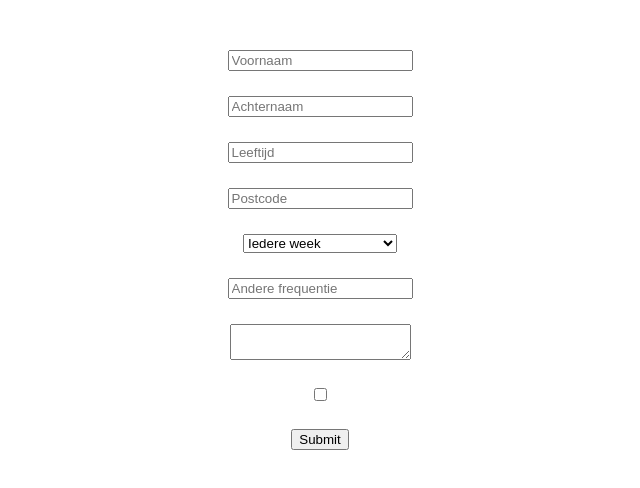
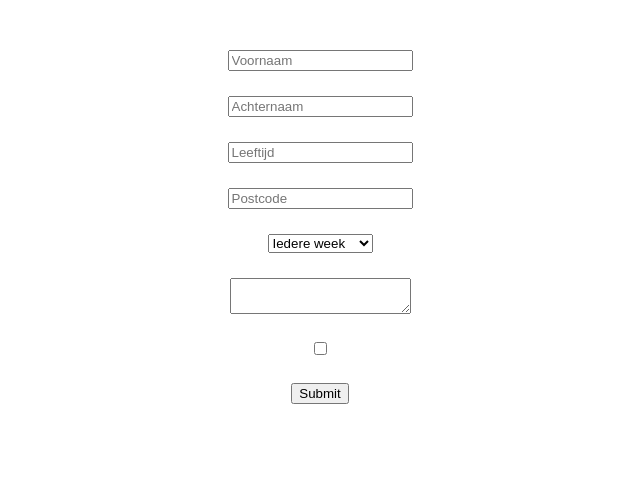
Before and after one commit to sebasvisser/frontend-react-hook-form, a React (Create React App) app: page / in a window 1280 px wide. Shown: the top 488 px of the page, without its empty margins (320-960 px from the left). Built offline with nearby package versions, Linux system fonts and the light colour scheme.

Commit message:
andere bezorgfrequentie alleen zichtbaar na dropdown Anders

```diff
--- a/src/App.js
+++ b/src/App.js
@@ -3,9 +3,14 @@ import { useForm } from 'react-hook-form';
 import './App.css';
 
 export default function App() {
-    const { register, handleSubmit, formState: { errors } } = useForm();
+    const { register, handleSubmit, watch, formState: { errors } } = useForm();
     const onSubmit = data => console.log(data);
+    const chosenFreq = watch('Bezorgfrequentie');
+
+
     console.log(errors);
+
+
 
     return (
         <form onSubmit={handleSubmit(onSubmit)}>
@@ -15,10 +20,14 @@ export default function App() {
             <input type="text" placeholder="Postcode" {...register("Postcode", {required: true, maxLength: 6, pattern: /[0-9]{4}[a-z-A-Z]{2}/i})} />
             <select {...register("Bezorgfrequentie", { required: true })}>
                 <option value="Iedere week">Iedere week</option>
-                <option value=" Om de week"> Om de week</option>
-                <option value=" Iedere maand, Anders"> Iedere maand, Anders</option>
+                <option value="Om de week">Om de week</option>
+                <option value="Iedere maand">Iedere maand</option>
+                <option value="Anders">Anders</option>
+
             </select>
+            { chosenFreq === 'Anders' && (
             <input type="text" placeholder="Andere frequentie" {...register("Andere frequentie", {})} />
+            )}
             <textarea {...register("Opmerkingen", {})} />
             <input type="checkbox" placeholder="Akkoord?" {...register("Akkoord?", {required: true})} />
 
```
